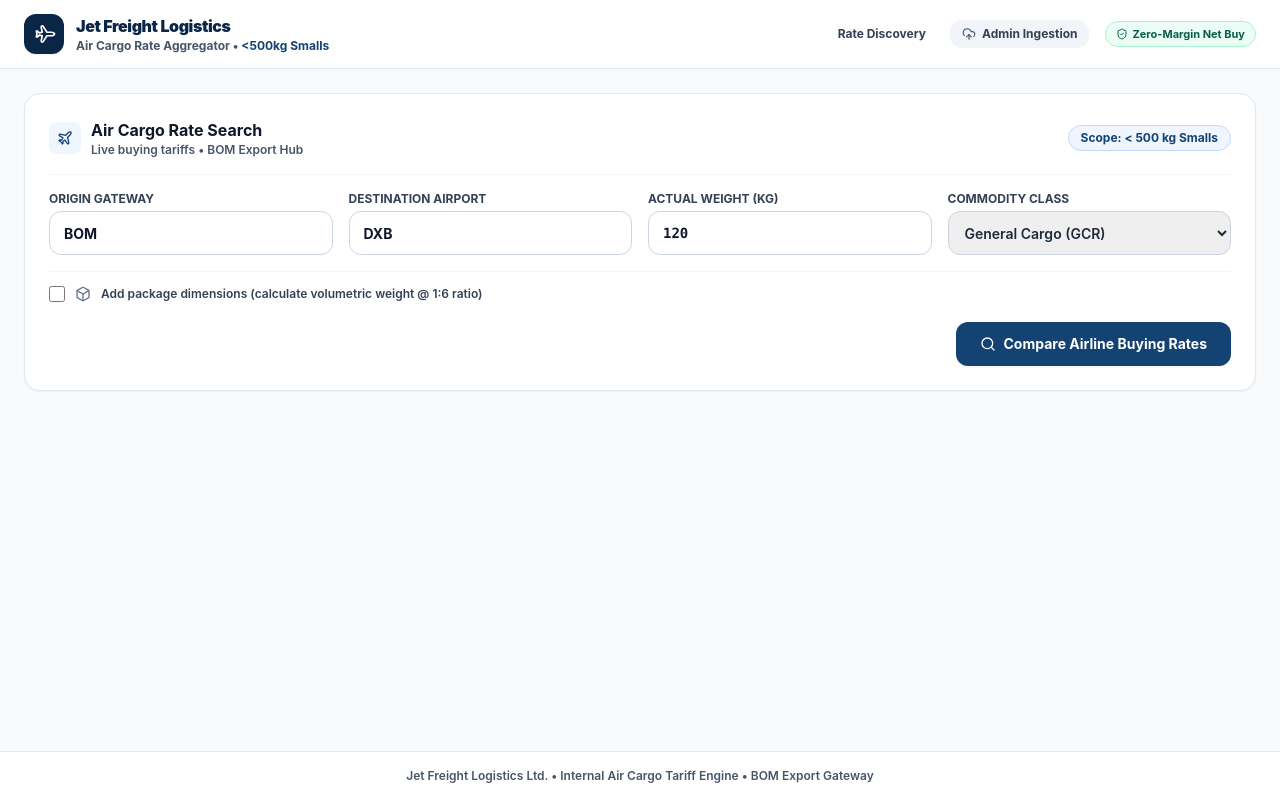
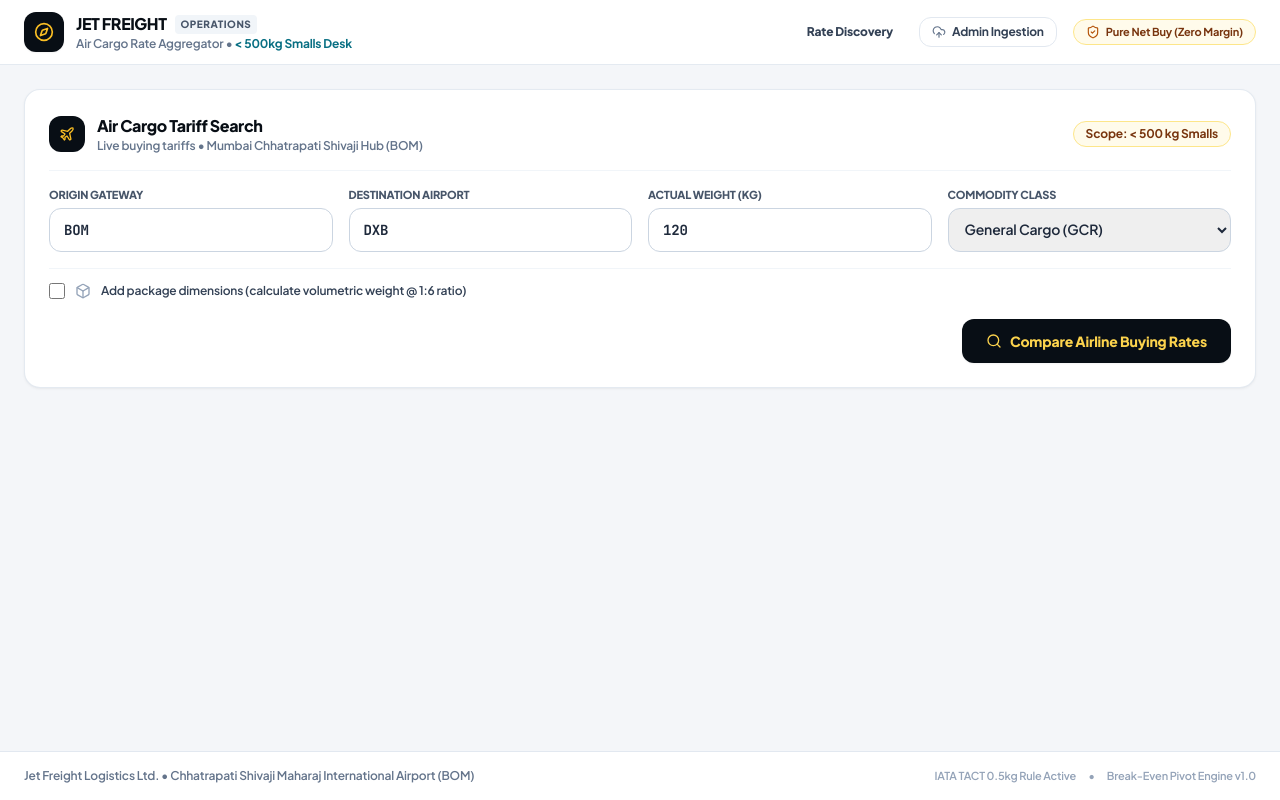
Before and after one commit to DevAI-DeepakJFLL/jfll-air-rate-aggregator, a Next.js app in the folder frontend/: page / in a window 1280 px wide. Built offline with nearby package versions, Linux system fonts and the light colour scheme; no server answers.

Commit message:
style(theme): implement Flight Deck Obsidian & Champagne Brass design system with Plus Jakarta Sans and JetBrains Mono

```diff
--- a/frontend/src/app/globals.css
+++ b/frontend/src/app/globals.css
@@ -1,42 +1,59 @@
+@import url('https://fonts.googleapis.com/css2?family=Plus+Jakarta+Sans:wght@300;400;500;600;700;800&family=JetBrains+Mono:wght@400;500;600;700;800&display=swap');
+
 @tailwind base;
 @tailwind components;
 @tailwind utilities;
 
 @layer base {
   :root {
-    --color-navy: #0A2647;
-    --color-primary: #144272;
-    --color-primary-dark: #0A2647;
-    --color-teal: #176579;
-    --color-cyan: #187E9C;
-    --color-accent: #D97706;
-    --color-surface: #FFFFFF;
-    --color-surface-subtle: #F8FAFC;
-    --color-border: #E2E8F0;
-    --color-border-subtle: #F1F5F9;
-    --color-text-main: #0F172A;
-    --color-text-muted: #475569;
-    --color-text-subtle: #64748B;
+    /* Flight Deck Obsidian & Champagne Brass Design System */
+    --font-sans: 'Plus Jakarta Sans', -apple-system, BlinkMacSystemFont, 'Segoe UI', Roboto, sans-serif;
+    --font-mono: 'JetBrains Mono', ui-monospace, SFMono-Regular, Menlo, Monaco, Consolas, monospace;
+
+    /* Core Architectural Surfaces */
+    --aero-obsidian: #080E15;
+    --aero-navy: #0C1A2B;
+    --aero-slate: #16263B;
+    --aero-canvas: #F4F6F9;
+    --aero-card: #FFFFFF;
+    --aero-border: #E2E8F0;
+    --aero-border-subtle: #EDF2F7;
+
+    /* Signature Aviation Accents */
+    --aero-teal: #086F83;
+    --aero-teal-light: #ECFEFF;
+    --aero-brass: #B45309;
+    --aero-brass-light: #FEF3C7;
+    --aero-brass-border: #FCD34D;
+    --aero-emerald: #047857;
+    --aero-emerald-light: #ECFDF5;
+
+    /* Text Tiers */
+    --aero-text-hero: #080E15;
+    --aero-text-body: #1E293B;
+    --aero-text-muted: #475569;
+    --aero-text-subtle: #64748B;
   }
 
   body {
-    color: var(--color-text-main);
-    background-color: var(--color-surface-subtle);
-    font-family: -apple-system, BlinkMacSystemFont, "Segoe UI", Roboto, "Helvetica Neue", Arial, sans-serif;
+    color: var(--aero-text-body);
+    background-color: var(--aero-canvas);
+    font-family: var(--font-sans);
     -webkit-font-smoothing: antialiased;
     -moz-osx-font-smoothing: grayscale;
+    letter-spacing: -0.011em;
   }
 }
 
-/* Accessible focus ring utility */
+/* Precision focus outline */
 .focus-ring {
-  @apply outline-none focus-visible:ring-2 focus-visible:ring-jfll-blue focus-visible:ring-offset-2;
+  @apply outline-none focus-visible:ring-2 focus-visible:ring-sky-600 focus-visible:ring-offset-2;
 }
 
-/* Custom scrollbars for data-dense tables */
+/* Data-dense operational micro-scrollbars */
 ::-webkit-scrollbar {
-  width: 6px;
-  height: 6px;
+  width: 5px;
+  height: 5px;
 }
 
 ::-webkit-scrollbar-track {
@@ -44,10 +61,10 @@
 }
 
 ::-webkit-scrollbar-thumb {
-  background: #cbd5e1;
-  border-radius: 3px;
+  background: #94a3b8;
+  border-radius: 9999px;
 }
 
 ::-webkit-scrollbar-thumb:hover {
-  background: #94a3b8;
+  background: #64748b;
 }
--- a/frontend/src/app/layout.tsx
+++ b/frontend/src/app/layout.tsx
@@ -1,11 +1,11 @@
 import type { Metadata } from "next";
 import "./globals.css";
 import Link from "next/link";
-import { Plane, ShieldCheck, UploadCloud } from "lucide-react";
+import { Plane, ShieldCheck, UploadCloud, Compass } from "lucide-react";
 
 export const metadata: Metadata = {
-  title: "Jet Freight Logistics - In-House Air Cargo Rate Aggregator",
-  description: "Internal Air Cargo Buying Rate Comparison Tool (<500kg Smalls)",
+  title: "Jet Freight Logistics — In-House Air Cargo Rate Aggregator",
+  description: "Internal Air Cargo Buying Rate Comparison & Tariff Desk (<500kg Smalls)",
 };
 
 export default function RootLayout({
@@ -14,46 +14,52 @@ export default function RootLayout({
   children: React.ReactNode;
 }>) {
   return (
-    <html lang="en">
-      <body className="min-h-screen bg-slate-50 antialiased flex flex-col font-sans">
-        {/* Navigation Bar */}
-        <header className="sticky top-0 z-40 border-b border-slate-200 bg-white/95 backdrop-blur-md">
-          <div className="mx-auto flex max-w-7xl items-center justify-between px-4 py-3.5 sm:px-6">
+    <html lang="en" className="h-full">
+      <body className="min-h-screen bg-aero-canvas text-slate-800 antialiased flex flex-col font-sans selection:bg-amber-100 selection:text-amber-900">
+        {/* Navigation Bar - Flight Deck Obsidian */}
+        <header className="sticky top-0 z-40 border-b border-slate-200/90 bg-white/95 backdrop-blur-md">
+          <div className="mx-auto flex max-w-7xl items-center justify-between px-4 py-3 sm:px-6">
             <Link
               href="/"
               className="flex items-center gap-3 focus-ring rounded-xl group"
               aria-label="Jet Freight Logistics Home"
             >
-              <div className="flex h-10 w-10 items-center justify-center rounded-xl bg-jfll-navy text-white shadow-sm group-hover:bg-jfll-blue transition-colors">
-                <Plane className="h-5 w-5 rotate-45" />
+              <div className="flex h-10 w-10 items-center justify-center rounded-xl bg-obsidian-900 text-amber-400 shadow-sm group-hover:bg-aero-teal group-hover:text-white transition-all">
+                <Compass className="h-5 w-5" />
               </div>
               <div>
-                <h1 className="text-base font-black tracking-tight text-jfll-navy">
-                  Jet Freight Logistics
-                </h1>
-                <p className="text-xs font-bold text-slate-600">
-                  Air Cargo Rate Aggregator &bull; <span className="text-jfll-blue">&lt;500kg Smalls</span>
+                <div className="flex items-center gap-2">
+                  <h1 className="text-base font-black tracking-tight text-obsidian-900">
+                    JET FREIGHT
+                  </h1>
+                  <span className="rounded bg-slate-100 px-1.5 py-0.5 text-[10px] font-extrabold text-slate-600 tracking-wider">
+                    OPERATIONS
+                  </span>
+                </div>
+                <p className="text-xs font-semibold text-slate-500">
+                  Air Cargo Rate Aggregator &bull;{" "}
+                  <span className="text-aero-teal font-bold">&lt; 500kg Smalls Desk</span>
                 </p>
               </div>
             </Link>
 
-            <nav className="flex items-center gap-3 sm:gap-4">
+            <nav className="flex items-center gap-2.5 sm:gap-4">
               <Link
                 href="/"
-                className="text-xs font-bold text-slate-700 hover:text-jfll-blue focus-ring rounded-lg px-2 py-1 transition-colors"
+                className="text-xs font-extrabold text-slate-700 hover:text-aero-teal focus-ring rounded-lg px-2.5 py-1.5 transition-colors"
               >
                 Rate Discovery
               </Link>
               <Link
                 href="/admin"
-                className="inline-flex items-center gap-1.5 rounded-xl bg-slate-100 px-3 py-1.5 text-xs font-bold text-slate-700 hover:bg-slate-200 focus-ring transition-colors"
+                className="inline-flex items-center gap-1.5 rounded-xl border border-slate-200 bg-white px-3 py-1.5 text-xs font-bold text-slate-700 hover:bg-slate-50 focus-ring transition-colors shadow-2xs"
               >
-                <UploadCloud className="h-3.5 w-3.5 text-slate-600" />
-                Admin Ingestion
+                <UploadCloud className="h-3.5 w-3.5 text-slate-500" />
+                <span>Admin Ingestion</span>
               </Link>
-              <span className="hidden sm:inline-flex items-center gap-1 rounded-full bg-emerald-50 px-2.5 py-1 text-[11px] font-bold text-emerald-800 border border-emerald-200">
-                <ShieldCheck className="h-3 w-3" />
-                Zero-Margin Net Buy
+              <span className="hidden sm:inline-flex items-center gap-1.5 rounded-full bg-amber-50 px-3 py-1 text-[11px] font-bold text-amber-900 border border-amber-200">
+                <ShieldCheck className="h-3.5 w-3.5 text-amber-700" />
+                Pure Net Buy (Zero Margin)
               </span>
             </nav>
           </div>
@@ -64,9 +70,16 @@ export default function RootLayout({
           {children}
         </main>
 
-        {/* Footer */}
-        <footer className="border-t border-slate-200 bg-white py-4 text-center text-xs font-semibold text-slate-600">
-          Jet Freight Logistics Ltd. &bull; Internal Air Cargo Tariff Engine &bull; BOM Export Gateway
+        {/* Precision Footer */}
+        <footer className="border-t border-slate-200 bg-white py-4">
+          <div className="mx-auto max-w-7xl px-4 sm:px-6 flex flex-col sm:flex-row items-center justify-between text-xs font-semibold text-slate-500 gap-2">
+            <div>Jet Freight Logistics Ltd. &bull; Chhatrapati Shivaji Maharaj International Airport (BOM)</div>
+            <div className="flex items-center gap-3 text-[11px] text-slate-400">
+              <span>IATA TACT 0.5kg Rule Active</span>
+              <span>&bull;</span>
+              <span>Break-Even Pivot Engine v1.0</span>
+            </div>
+          </div>
         </footer>
       </body>
     </html>
--- a/frontend/src/components/rates/RateSearchForm.tsx
+++ b/frontend/src/components/rates/RateSearchForm.tsx
@@ -1,7 +1,7 @@
 "use client";
 
 import React, { useState } from "react";
-import { Plane, Box, Search, AlertCircle, ArrowRight } from "lucide-react";
+import { Plane, Box, Search, AlertCircle, Compass } from "lucide-react";
 import { RateSearchRequest, CargoDimension } from "../../types/rate";
 
 interface RateSearchFormProps {
@@ -22,7 +22,6 @@ export function RateSearchForm({
   const [actualWeight, setActualWeight] = useState("120");
   const [commodity, setCommodity] = useState("General Cargo");
 
-  // Optional Dimensions
   const [useDims, setUseDims] = useState(false);
   const [length, setLength] = useState("80");
   const [width, setWidth] = useState("60");
@@ -32,7 +31,6 @@ export function RateSearchForm({
   const wtNum = parseFloat(actualWeight) || 0;
   const isOverThreshold = wtNum >= 500;
 
-  // Real-time volumetric weight calculation
   const lNum = parseFloat(length) || 0;
   const wNum = parseFloat(width) || 0;
   const hNum = parseFloat(height) || 0;
@@ -65,21 +63,23 @@ export function RateSearchForm({
   return (
     <form
       onSubmit={handleSubmit}
-      className="rounded-2xl bg-white p-6 shadow-sm border border-slate-200"
+      className="rounded-2xl bg-white p-6 shadow-card border border-slate-200/90 font-sans"
     >
       <div className="flex flex-col sm:flex-row sm:items-center justify-between border-b border-slate-100 pb-4 mb-4 gap-2">
-        <div className="flex items-center gap-2.5">
-          <div className="flex h-8 w-8 items-center justify-center rounded-lg bg-blue-50 text-jfll-blue">
+        <div className="flex items-center gap-3">
+          <div className="flex h-9 w-9 items-center justify-center rounded-xl bg-obsidian-900 text-amber-400 shadow-2xs">
             <Plane className="h-4 w-4" />
           </div>
           <div>
-            <h2 className="text-base font-bold text-slate-900">Air Cargo Rate Search</h2>
-            <p className="text-xs font-semibold text-slate-600">
-              Live buying tariffs &bull; BOM Export Hub
+            <h2 className="text-base font-extrabold text-obsidian-900 tracking-tight">
+              Air Cargo Tariff Search
+            </h2>
+            <p className="text-xs font-semibold text-slate-500">
+              Live buying tariffs &bull; Mumbai Chhatrapati Shivaji Hub (BOM)
             </p>
           </div>
         </div>
-        <span className="inline-flex items-center self-start sm:self-auto rounded-full bg-blue-50 px-3 py-1 text-xs font-bold text-jfll-blue border border-blue-200">
+        <span className="inline-flex items-center self-start sm:self-auto rounded-full bg-amber-50 px-3 py-1 text-xs font-bold text-amber-900 border border-amber-200">
           Scope: &lt; 500 kg Smalls
         </span>
       </div>
@@ -87,7 +87,7 @@ export function RateSearchForm({
       <div className="grid grid-cols-1 sm:grid-cols-2 lg:grid-cols-4 gap-4">
         {/* Origin */}
         <div>
-          <label htmlFor="origin-input" className="block text-xs font-bold text-slate-700 uppercase mb-1">
+          <label htmlFor="origin-input" className="block text-[11px] font-extrabold text-slate-600 uppercase mb-1">
             Origin Gateway
           </label>
           <input
@@ -96,7 +96,7 @@ export function RateSearchForm({
             maxLength={3}
             value={origin}
             onChange={(e) => setOrigin(e.target.value.toUpperCase())}
-            className="w-full h-11 rounded-xl border border-slate-300 px-3.5 py-2.5 text-sm font-bold uppercase focus-ring"
+            className="w-full h-11 rounded-xl border border-slate-300 px-3.5 py-2.5 text-sm font-bold uppercase focus-ring font-mono"
             placeholder="BOM"
             required
           />
@@ -104,7 +104,7 @@ export function RateSearchForm({
 
         {/* Destination */}
         <div>
-          <label htmlFor="dest-input" className="block text-xs font-bold text-slate-700 uppercase mb-1">
+          <label htmlFor="dest-input" className="block text-[11px] font-extrabold text-slate-600 uppercase mb-1">
             Destination Airport
           </label>
           <input
@@ -113,7 +113,7 @@ export function RateSearchForm({
             maxLength={3}
             value={destination}
             onChange={(e) => setDestination(e.target.value.toUpperCase())}
-            className="w-full h-11 rounded-xl border border-slate-300 px-3.5 py-2.5 text-sm font-bold uppercase focus-ring"
+            className="w-full h-11 rounded-xl border border-slate-300 px-3.5 py-2.5 text-sm font-bold uppercase focus-ring font-mono"
             placeholder="DXB"
             required
           />
@@ -121,7 +121,7 @@ export function RateSearchForm({
 
         {/* Actual Gross Weight */}
         <div>
-          <label htmlFor="weight-input" className="block text-xs font-bold text-slate-700 uppercase mb-1">
+          <label htmlFor="weight-input" className="block text-[11px] font-extrabold text-slate-600 uppercase mb-1">
             Actual Weight (kg)
           </label>
           <input
@@ -138,7 +138,7 @@ export function RateSearchForm({
 
         {/* Commodity */}
         <div>
-          <label htmlFor="commodity-select" className="block text-xs font-bold text-slate-700 uppercase mb-1">
+          <label htmlFor="commodity-select" className="block text-[11px] font-extrabold text-slate-600 uppercase mb-1">
             Commodity Class
           </label>
           <select
@@ -166,21 +166,21 @@ export function RateSearchForm({
             type="checkbox"
             checked={useDims}
             onChange={(e) => setUseDims(e.target.checked)}
-            className="h-4 w-4 rounded border-slate-300 text-jfll-blue focus:ring-jfll-blue cursor-pointer"
+            className="h-4 w-4 rounded border-slate-300 text-obsidian-900 focus:ring-obsidian-900 cursor-pointer"
           />
-          <Box className="h-4 w-4 text-slate-500" />
+          <Box className="h-4 w-4 text-slate-400" />
           <span>Add package dimensions (calculate volumetric weight @ 1:6 ratio)</span>
         </label>
 
         {useDims && (
-          <div className="text-xs font-semibold text-slate-600">
+          <div className="text-xs font-semibold text-slate-500">
             Volumetric: <strong className="font-mono tabular-nums text-slate-900">{volWeight} kg</strong> &bull;
-            Est. CW: <strong className="font-mono tabular-nums text-jfll-blue">{estimatedCW} kg</strong>
+            Est. CW: <strong className="font-mono tabular-nums text-aero-teal">{estimatedCW} kg</strong>
           </div>
         )}
       </div>
 
-      {/* Volumetric Inputs with explicit accessible labels and touch targets */}
+      {/* Volumetric Inputs */}
       {useDims && (
         <div className="mt-3 grid grid-cols-2 sm:grid-cols-4 gap-3 bg-slate-50 p-3.5 rounded-xl border border-slate-200">
           <div>
@@ -254,10 +254,10 @@ export function RateSearchForm({
         <button
           type="submit"
           disabled={loading}
-          className="inline-flex items-center gap-2 rounded-xl bg-jfll-blue px-6 py-3 text-sm font-bold text-white shadow-sm hover:bg-jfll-navy transition-all focus-ring disabled:opacity-50 cursor-pointer"
+          className="inline-flex items-center gap-2 rounded-xl bg-obsidian-900 px-6 py-3 text-sm font-extrabold text-amber-300 shadow-sm hover:bg-aero-navy transition-all focus-ring disabled:opacity-50 cursor-pointer"
         >
-          <Search className="h-4 w-4" />
-          {loading ? "Discovering Carrier Tariffs..." : "Compare Airline Buying Rates"}
+          <Search className="h-4 w-4 text-amber-300" />
+          {loading ? "Searching Carrier Tariffs..." : "Compare Airline Buying Rates"}
         </button>
       </div>
     </form>
```
Also changed, not shown: frontend/src/components/rates/CarrierBadge.tsx (+12 -12 lines), frontend/src/components/rates/RatesGrid.tsx (+74 -74 lines), frontend/tailwind.config.ts (+29 -8 lines).
